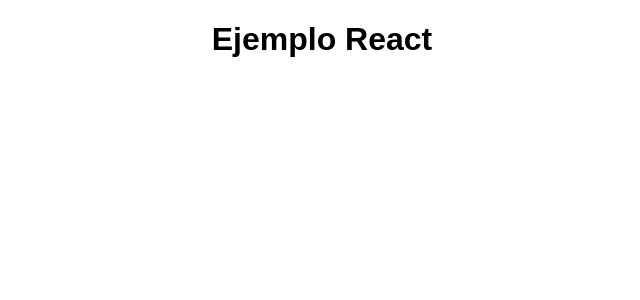
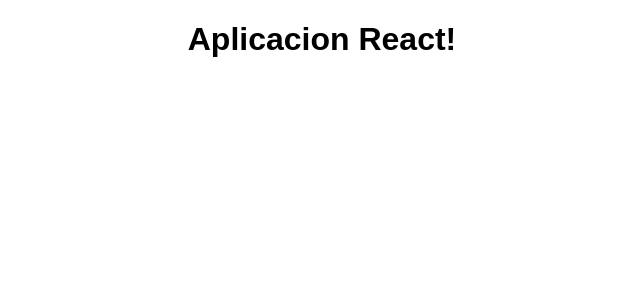
Before and after one commit to LazarusPolar/React-Train, a React (Create React App) app: page / in a window 1280 px wide. Shown: the top 300 px of the page, without its empty margins (318-958 px from the left). Built offline with nearby package versions, Linux system fonts and the light colour scheme.

Commit message:
Se agrega ejemplo React.createElement()

```diff
--- a/src/App.js
+++ b/src/App.js
@@ -1,13 +1,20 @@
 import React, { Component } from 'react';
 import './App.css';
 
+// React se basa en crear componentes
 class App extends Component {
   render() {
-    return (
+    /*return (
       <div className="App">
         <h1> Ejemplo React </h1>
       </div>
-    );
+    );*/
+
+    // Genera elementos.
+    // Equivale al codigo JSX representado en la parte superior.
+    // El primer parametro es el componente que se desea generar, el segundo parametro es la configuracion y, el tercero, es un elemento extra
+    // anidado al elemento principal <div>
+   return React.createElement('div', {className: 'App'}, React.createElement('h1', null, "Aplicacion React!"));
   }
 }
 
--- a/src/index.js
+++ b/src/index.js
@@ -4,5 +4,6 @@
 import App from './App';
 import registerServiceWorker from './registerServiceWorker';
 
+// Se renderiza la vista de App.js
 ReactDOM.render(<App />, document.getElementById('root'));
 registerServiceWorker();
```
Also changed, not shown: src/logo.svg (deleted).
